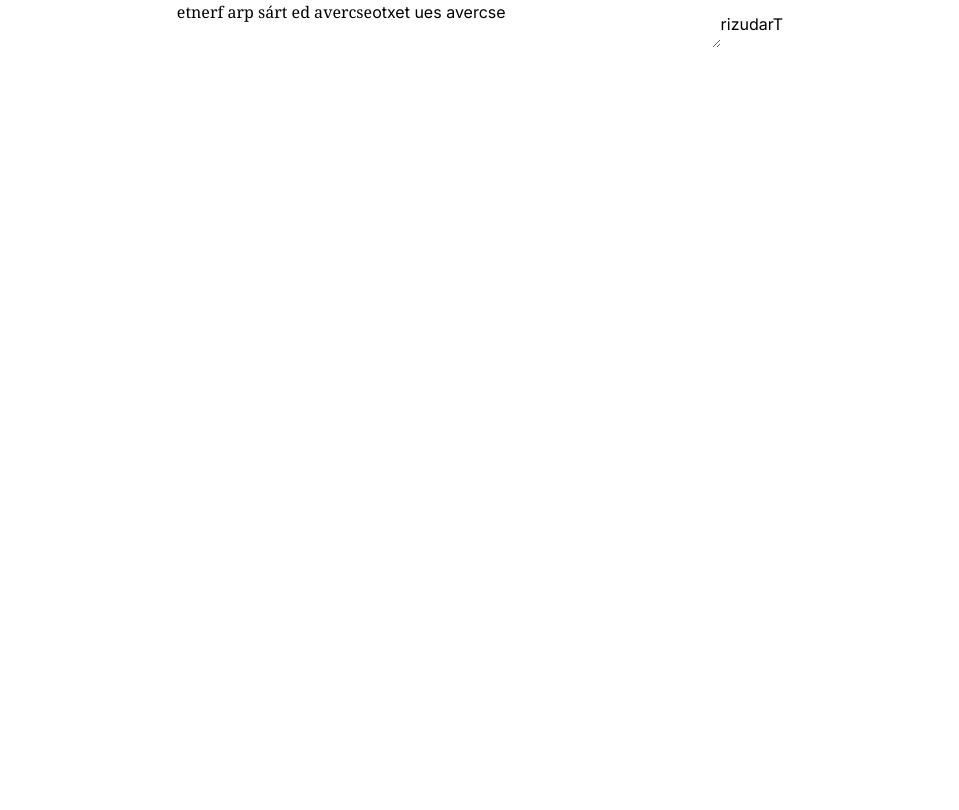
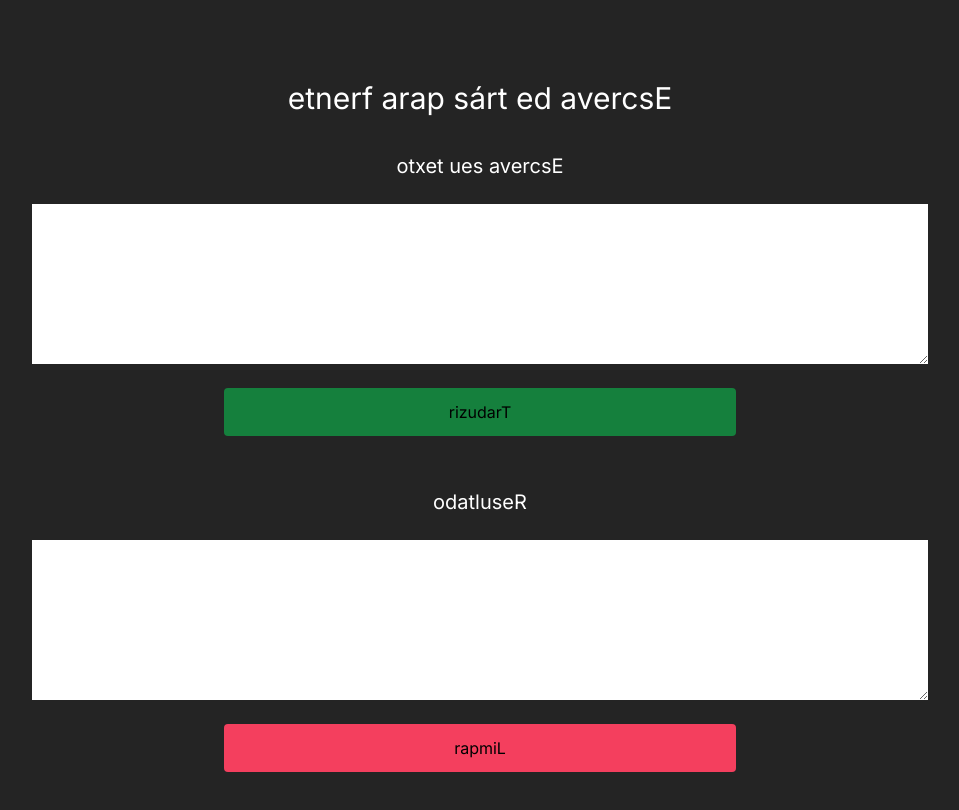
Before and after one commit to JailsonPaiva/reverse_word_app, a Next.js app: page / in a window 1280 px wide. Shown: the top 810 px of the page, without its empty margins (160-1119 px from the left). Built offline with nearby package versions, Linux system fonts and the light colour scheme.

Commit message:
feat: project finished

```diff
--- a/src/app/globals.css
+++ b/src/app/globals.css
@@ -3,9 +3,8 @@
 @tailwind utilities;
 
 :root {
-  --foreground-rgb: 0, 0, 0;
-  --background-start-rgb: 214, 219, 220;
-  --background-end-rgb: 255, 255, 255;
+  --background: #242424;
+  --text-color: #ffffff;
 }
 
 @media (prefers-color-scheme: dark) {
@@ -16,12 +15,10 @@
   }
 }
 
-/* body {
-  color: rgb(var(--foreground-rgb));
-  background: linear-gradient(
-      to bottom,
-      transparent,
-      rgb(var(--background-end-rgb))
-    )
-    rgb(var(--background-start-rgb));
-} */
+body {
+  background-color: var(--background);
+}
+
+h1,h2,h3,h4,h5,h6 {
+  color: var(--text-color);
+}
--- a/src/app/page.tsx
+++ b/src/app/page.tsx
@@ -1,20 +1,66 @@
+"use client";
+import { useState } from "react";
 
 export default function Home() {
+  const [inputValue, setInputValue] = useState('');
+  const [newValue, setNewValue] = useState(['']);
+
+  const handleInputChange = (e: React.ChangeEvent<HTMLTextAreaElement>) => {
+    setInputValue(e.target.value);
+  };
+
+  const cahngeLetters = () => {
+
+    let valor = [];
+    let a = ''
+
+    for (let j = 0; j <= inputValue.length; j++) {
+      const x = inputValue.length - j;
+
+
+      if (x !== inputValue.length) {
+        // valor.push(inputValue[x]);
+        a = a + inputValue[x];
+      }
+    }
+    valor.push(a)
+    // const valorForm = valor.toString();
+    setNewValue(valor);
+  }
+
+  const clearInput = () => {
+    setInputValue('');
+    setNewValue([]);
+  }
+
+
+
   return (
-    <main className="flex  justify-center">
-      <h1 className="font-serif flex  justify-center">etnerf arp sárt ed avercse</h1>
+    <main className="h-screen flex flex-col gap-5 mt-[5rem] overflow-y-hidden">
+      <h1 className="text-center text-3xl ">etnerf arap sárt ed avercsE</h1>
 
-      <section className="flex  justify-center">
-        <h2>otxet ues avercse</h2>
+      <section className="flex flex-col items-center gap-6 py-4">
 
-        <textarea name="texto" id="text-entry">
+        <h2 className="text-center text-xl">otxet ues avercsE</h2>
 
-        </textarea>
+        <textarea name="text-entry" id="text-entry" className="min-w-[70%] max-w-[40%] h-[10rem] flex flex-col justify-center p-2" value={inputValue} onChange={handleInputChange}></textarea>
 
-        <button>rizudarT</button>
+        <button className="bg-green-700 hover:bg-green-800 ease-in duration-200 h-[3rem] rounded min-w-[40%] max-w-[10%]"
+          onClick={() => cahngeLetters()}
+        >rizudarT</button>
 
       </section>
 
+      <section className="flex flex-col items-center gap-6 py-4">
+        <h2 className="text-center text-xl">odatluseR</h2>
+
+
+        <textarea name="text-entry" id="text-entry" className="min-w-[70%] max-w-[40%] h-[10rem] flex flex-col justify-center p-2" value={newValue} readOnly></textarea>
+
+        <button className="bg-rose-500 hover:bg-rose-600 ease-in duration-200 h-[3rem] rounded  min-w-[40%] max-w-[10%]" onClick={() => clearInput()}>rapmiL</button>
+
+
+      </section>
 
     </main>
   )
```
